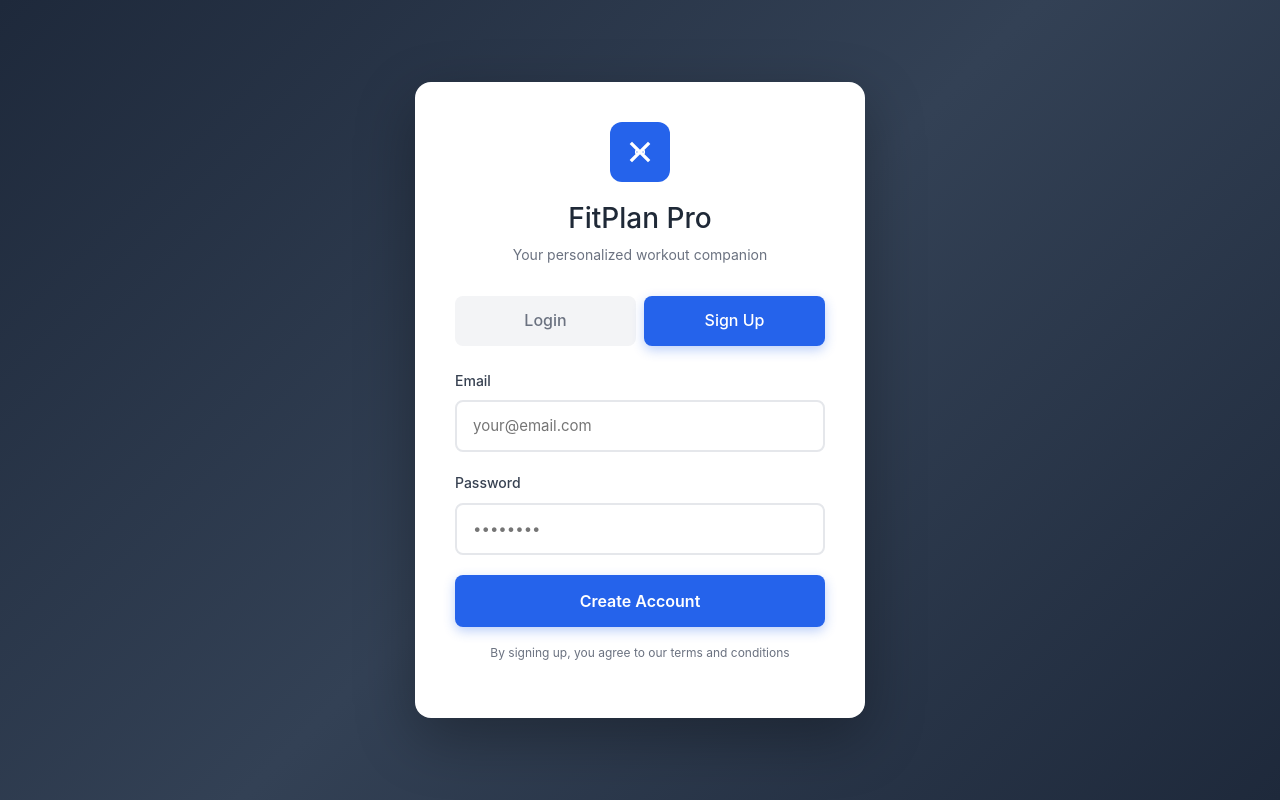
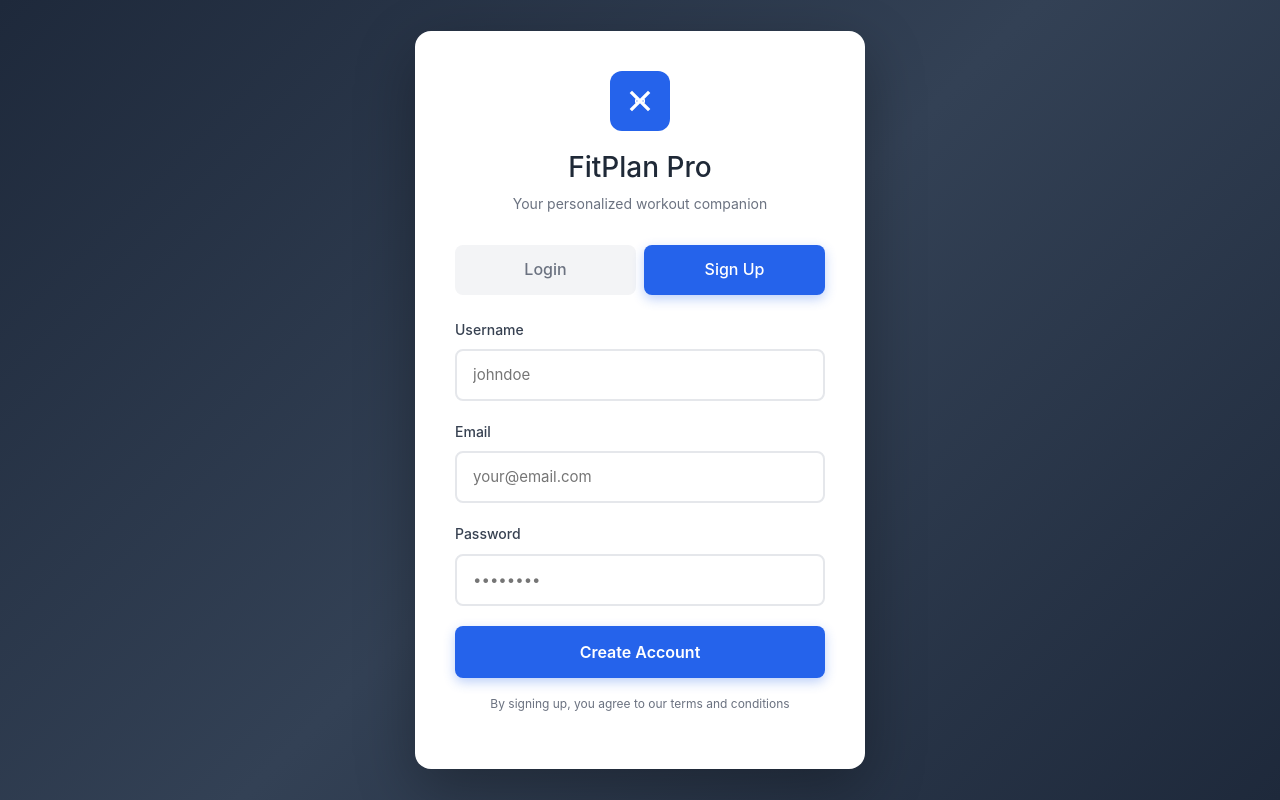
Before and after one commit to JohnAnderson777/lift-and-learn, a Flask app: page /register in a window 1280 px wide. Run offline with Flask 3, Linux system fonts and the light colour scheme.

Commit message:
more website changes with ai

```diff
--- a/bolt-fitness-app/app.py
+++ b/bolt-fitness-app/app.py
@@ -4,9 +4,8 @@ from database import init_db, User, UserProfile, WorkoutPlan
 from workout_generator import generate_workout_plan
 import os
 
-
 app = Flask(__name__)
-app.secret_key = "I_Love_OCR"
+app.secret_key = os.urandom(24)
 
 login_manager = LoginManager()
 login_manager.init_app(app)
@@ -34,20 +33,23 @@ def register():
         return redirect(url_for('index'))
 
     if request.method == 'POST':
+        username = request.form.get('username')
         email = request.form.get('email')
         password = request.form.get('password')
 
-        if not email or not password:
-            flash('Please provide both email and password', 'error')
+        if not username or not email or not password:
+            flash('Please provide username, email and password', 'error')
             return render_template('register.html')
 
-        user_id = User.create(email, password)
+        user_id = User.create(username, email, password)
         if user_id:
             user = User.get_by_email(email)
             login_user(user)
-            return redirect(url_for('index'))
+            next_page = session.get('next_after_login', url_for('index'))
+            session.pop('next_after_login', None)
+            return redirect(next_page)
         else:
-            flash('Email already exists. Please login instead.', 'error')
+            flash('Username or email already exists. Please try different credentials.', 'error')
             return render_template('register.html')
 
     return render_template('register.html')
@@ -65,7 +67,9 @@ def login():
 
         if user and user.check_password(password):
             login_user(user)
-            return redirect(url_for('index'))
+            next_page = session.get('next_after_login', url_for('index'))
+            session.pop('next_after_login', None)
+            return redirect(next_page)
         else:
             flash('Invalid email or password', 'error')
             return render_template('login.html')
@@ -78,12 +82,17 @@ def logout():
     logout_user()
     return redirect(url_for('index'))
 
+@app.route('/start-questionnaire')
+def start_questionnaire():
+    if not current_user.is_authenticated:
+        session['next_after_login'] = url_for('questionnaire')
+        flash('Please login or register to create your workout plan', 'info')
+        return redirect(url_for('login'))
+    return redirect(url_for('questionnaire'))
+
 @app.route('/questionnaire', methods=['GET', 'POST'])
+@login_required
 def questionnaire():
-    if not current_user.is_authenticated:
-        session['questionnaire_data'] = None
-        flash('Please login or register to save your workout plan', 'info')
-        return redirect(url_for('login'))
 
     profile = UserProfile.get_by_user_id(current_user.id)
     if profile:
--- a/bolt-fitness-app/database.py
+++ b/bolt-fitness-app/database.py
@@ -18,8 +18,9 @@ def init_db():
     conn.close()
 
 class User:
-    def __init__(self, id, email, password_hash, created_at):
+    def __init__(self, id, username, email, password_hash, created_at):
         self.id = id
+        self.username = username
         self.email = email
         self.password_hash = password_hash
         self.created_at = created_at
@@ -31,13 +32,13 @@ class User:
         return str(self.id)
 
     @staticmethod
-    def create(email, password):
+    def create(username, email, password):
         conn = get_db()
         password_hash = generate_password_hash(password)
         try:
             cursor = conn.execute(
-                'INSERT INTO users (email, password_hash) VALUES (?, ?)',
-                (email, password_hash)
+                'INSERT INTO users (username, email, password_hash) VALUES (?, ?, ?)',
+                (username, email, password_hash)
             )
             conn.commit()
             user_id = cursor.lastrowid
@@ -55,7 +56,7 @@ class User:
         ).fetchone()
         conn.close()
         if user_data:
-            return User(user_data['id'], user_data['email'],
+            return User(user_data['id'], user_data['username'], user_data['email'],
                        user_data['password_hash'], user_data['created_at'])
         return None
 
@@ -67,7 +68,7 @@ class User:
         ).fetchone()
         conn.close()
         if user_data:
-            return User(user_data['id'], user_data['email'],
+            return User(user_data['id'], user_data['username'], user_data['email'],
                        user_data['password_hash'], user_data['created_at'])
         return None
 
--- a/bolt-fitness-app/schema.sql
+++ b/bolt-fitness-app/schema.sql
@@ -1,10 +1,9 @@
--- !sqlite
 -- Fitness Workout Plan Website Database Schema
--- SQLite Database for A-Level Computer Science NEA
 
 -- Users table for authentication
 CREATE TABLE IF NOT EXISTS users (
     id INTEGER PRIMARY KEY AUTOINCREMENT,
+    username TEXT UNIQUE NOT NULL,
     email TEXT UNIQUE NOT NULL,
     password_hash TEXT NOT NULL,
     created_at TIMESTAMP DEFAULT CURRENT_TIMESTAMP
--- a/bolt-fitness-app/templates/register.html
+++ b/bolt-fitness-app/templates/register.html
@@ -22,6 +22,11 @@
 
         <form method="POST" class="auth-form">
             <div class="form-group">
+                <label for="username">Username</label>
+                <input type="text" id="username" name="username" placeholder="johndoe" required>
+            </div>
+
+            <div class="form-group">
                 <label for="email">Email</label>
                 <input type="email" id="email" name="email" placeholder="your@email.com" required>
             </div>
```
Also changed, not shown: bolt-fitness-app/templates/home.html (+8 -10 lines), bolt-fitness-app/fitness_app.db, fitness_app.db (added).
